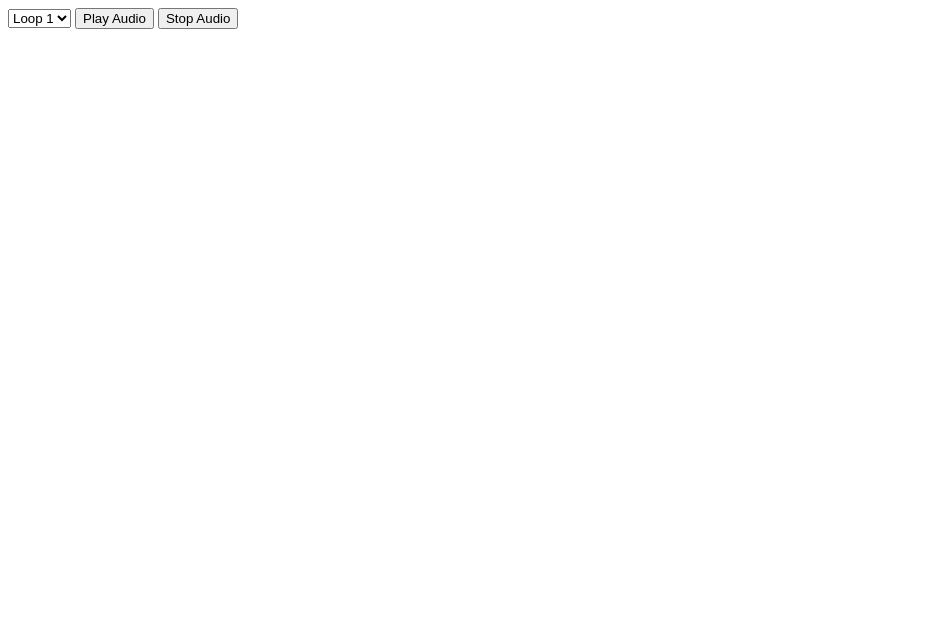
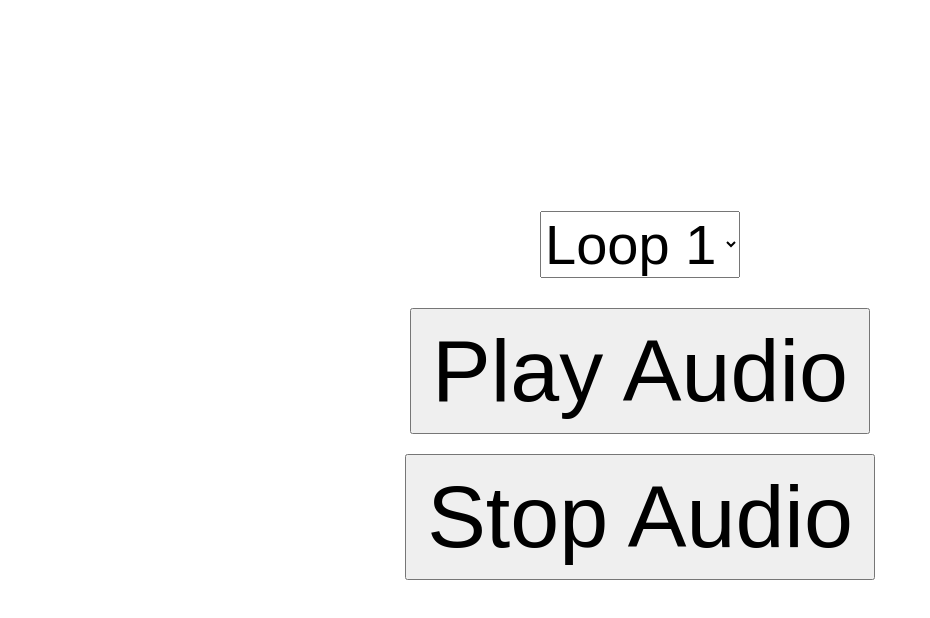
Before and after one commit to NickOcaz/Beat-Looper-Test, a plain HTML site: page index.html in a window 1280 px wide. Shown: the whole page, without its empty margins (0-930 px from the left). Drawn offline with Linux system fonts and the light colour scheme.

Commit message:
style buttons to make visible

```diff
--- a/index.html
+++ b/index.html
@@ -3,12 +3,34 @@
 <head>
     <meta charset="UTF-8">
     <title>Audio Loop</title>
+    <style>
+        body {
+            display: flex;
+            flex-direction: column;
+            justify-content: center;
+            align-items: center;
+            height: 100vh;
+            margin: 0;
+        }
+
+        button {
+            font-size: 5.5em;
+            margin: 10px;
+            padding: 10px 20px;
+        }
+
+        select {
+            font-size: 3.5em;
+            margin-bottom: 20px;
+            width: 200px;
+        }
+    </style>
 </head>
 <body>
     <select id="audioSelect">
-        <option value="beat1.mp3">Loop 1</option>
-        <option value="beat2.mp3">Loop 2</option>
-        <option value="beat3.mp3">Loop 3</option>
+        <option value="beat1.mp3">Loop 1 </option>
+        <option value="beat2.mp3">Loop 2 </option>
+        <option value="beat3.mp3">Loop 3 </option>
     </select>
     <button id="playButton">Play Audio</button>
     <button id="stopButton">Stop Audio</button>
```
